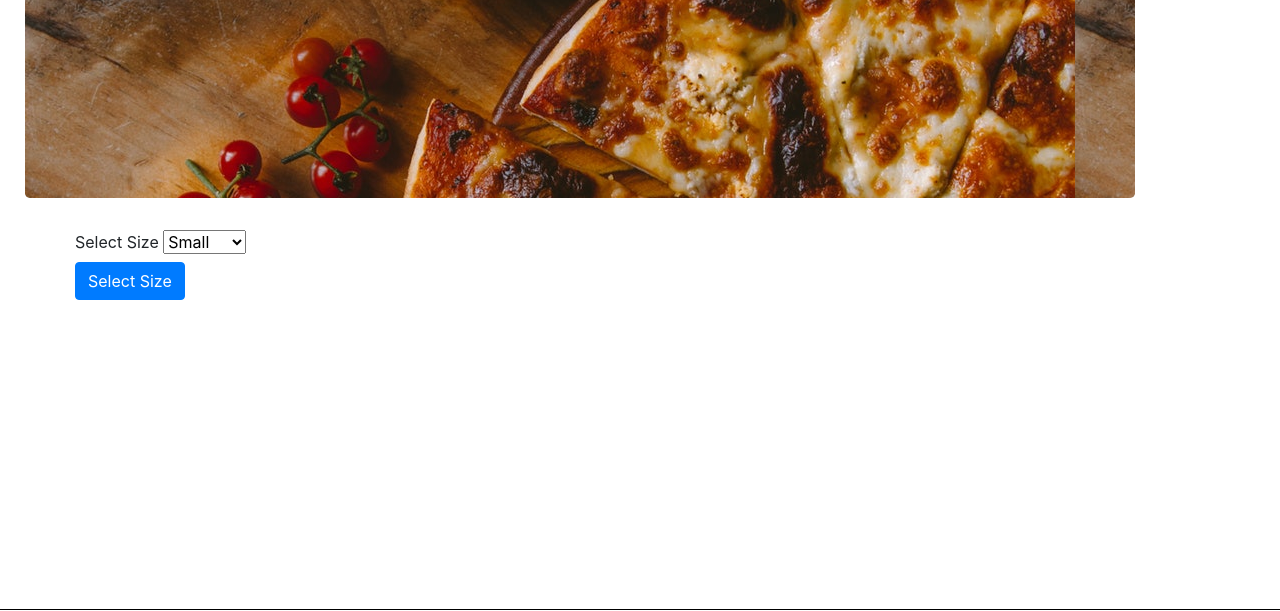
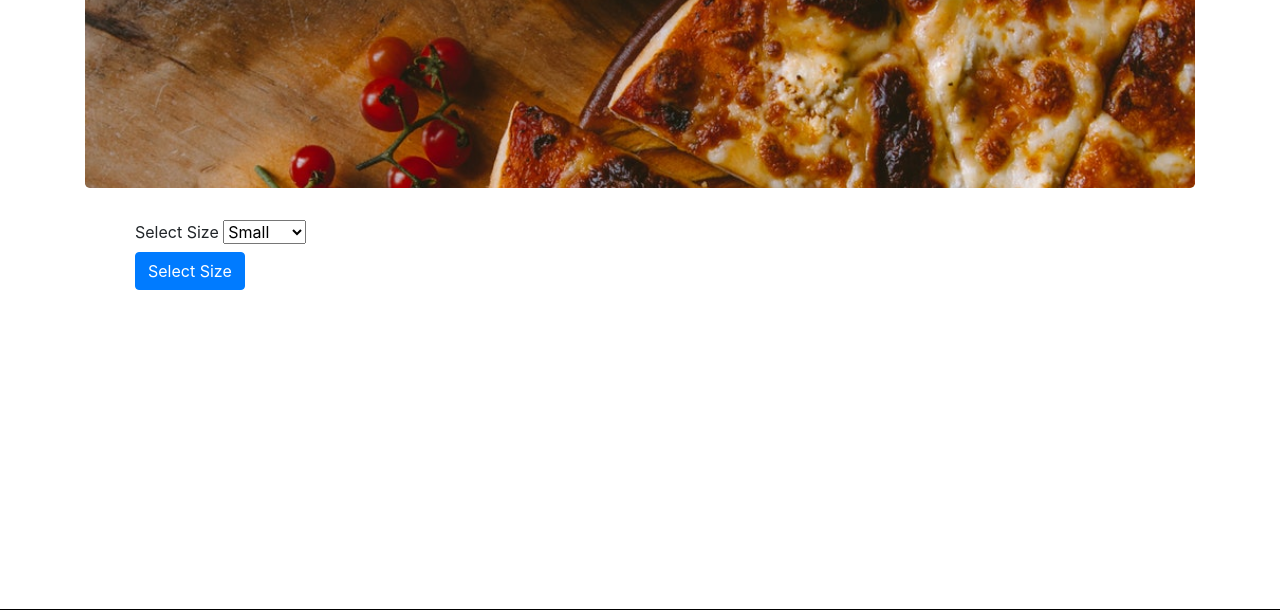
Before and after one commit to k3vnb/pizza2, a plain HTML site: page index.html in a window 1280 px wide. Shown: the part 132-743 px from the top of the page. Drawn offline with Linux system fonts and the light colour scheme.

Commit message:
fix margins

```diff
--- a/css/master.css
+++ b/css/master.css
@@ -8,6 +8,8 @@
   width: 100%;
   height: 40vh;
   background-image: url('../img/pizza.jpg');
+  background-repeat: no-repeat;
+  background-size: cover;
 }
 
 
@@ -16,7 +18,6 @@
 }
 .container {
   height: 150vh;
-  margin: 10px;
 }
 .main-content {
   margin: 25px;
```
